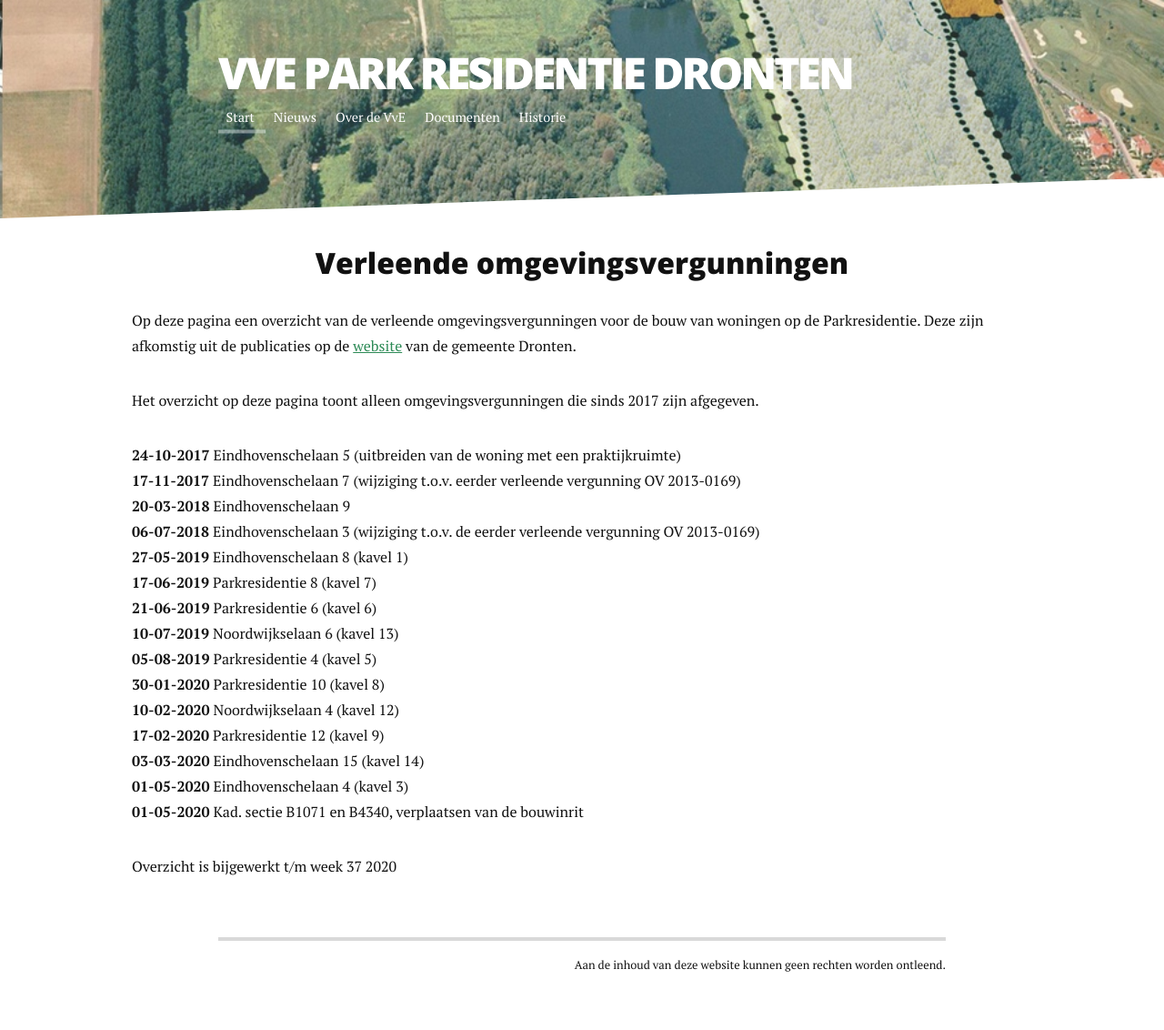
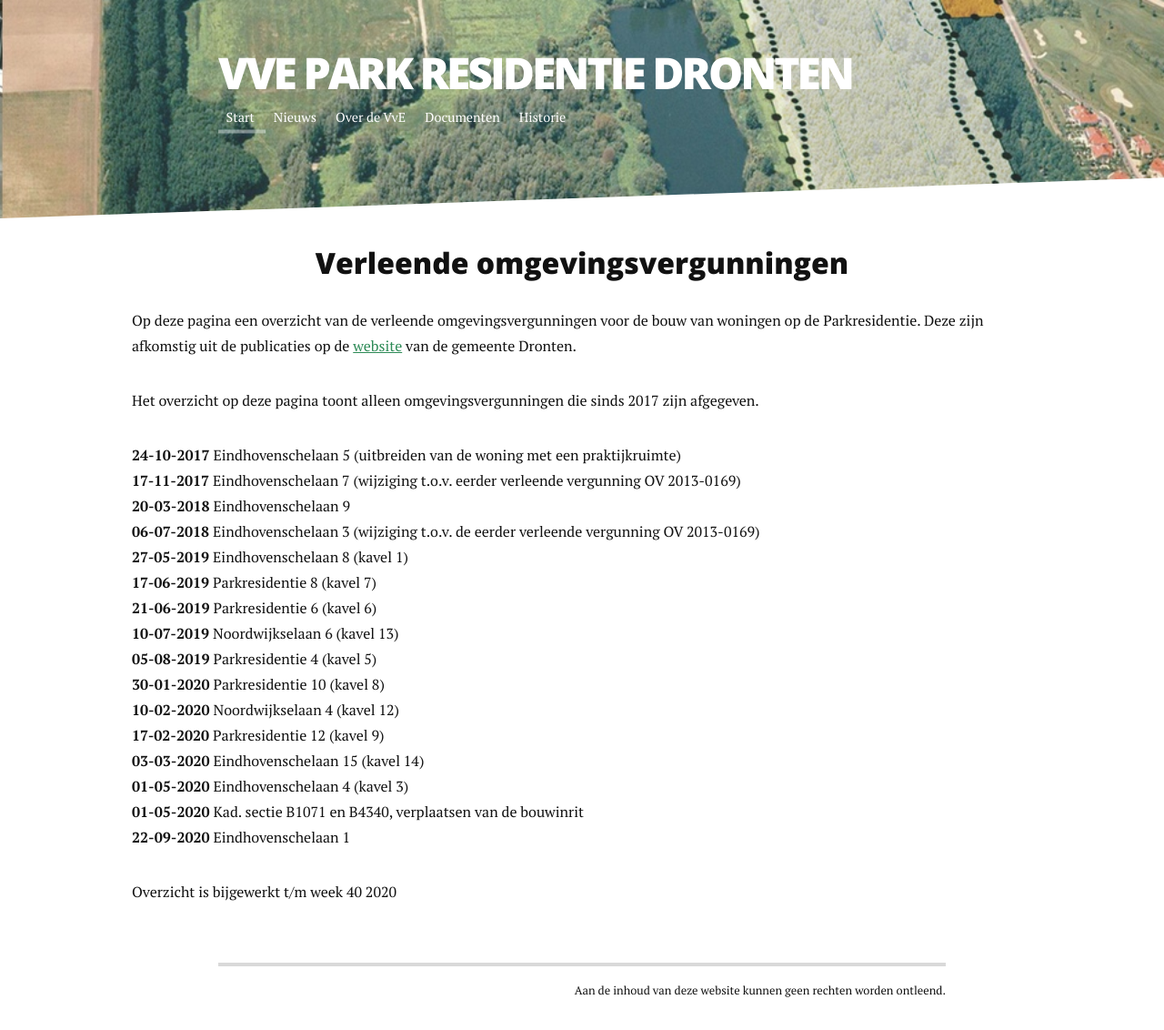
Before and after one commit to plamola/vve-parkresidentie, a Jekyll site: the page built from omgevingsvergunningen.md, in a window 1280 px wide. Shown: the whole page at 91% size. Built offline with Jekyll 4.4.1, drawn with Linux system fonts in a browser that asks for light colours; nearby versions of some CDN libraries; before the commit the page ends 1104 px from its top, so only the background shows below that.

Commit message:
Bijgewerkt t/m week 40

```diff
--- a/omgevingsvergunningen.md
+++ b/omgevingsvergunningen.md
@@ -26,8 +26,9 @@ title: "Verleende omgevingsvergunningen"
     <li><strong>03-03-2020</strong> Eindhovenschelaan 15 (kavel 14)</li>
     <li><strong>01-05-2020</strong> Eindhovenschelaan 4 (kavel 3)</li>
     <li><strong>01-05-2020</strong> Kad. sectie B1071 en B4340, verplaatsen van de bouwinrit</li>
+    <li><strong>22-09-2020</strong> Eindhovenschelaan 1</li>
   </ul>
-  <p>Overzicht is bijgewerkt t/m week 37 2020</p>
+  <p>Overzicht is bijgewerkt t/m week 40 2020</p>
 
 
 </div>
```
